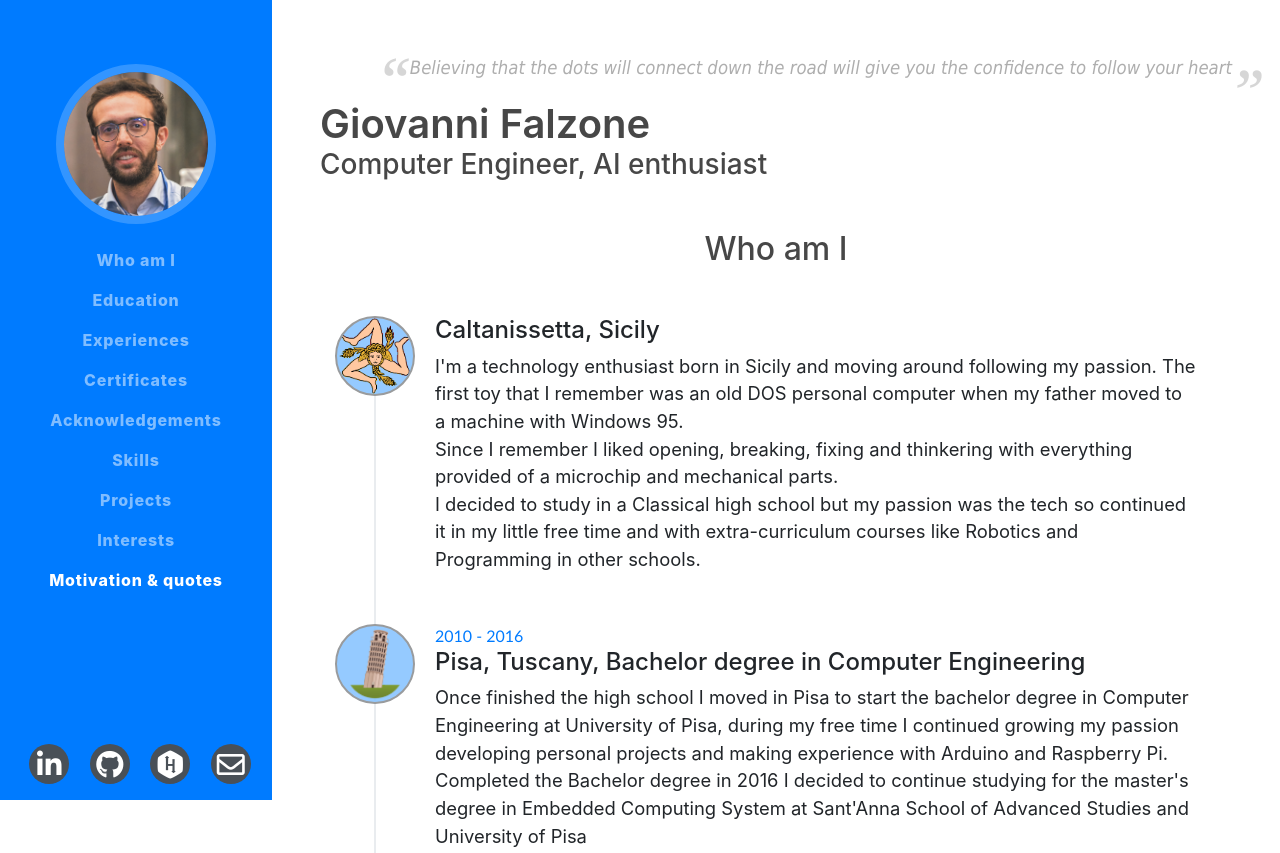
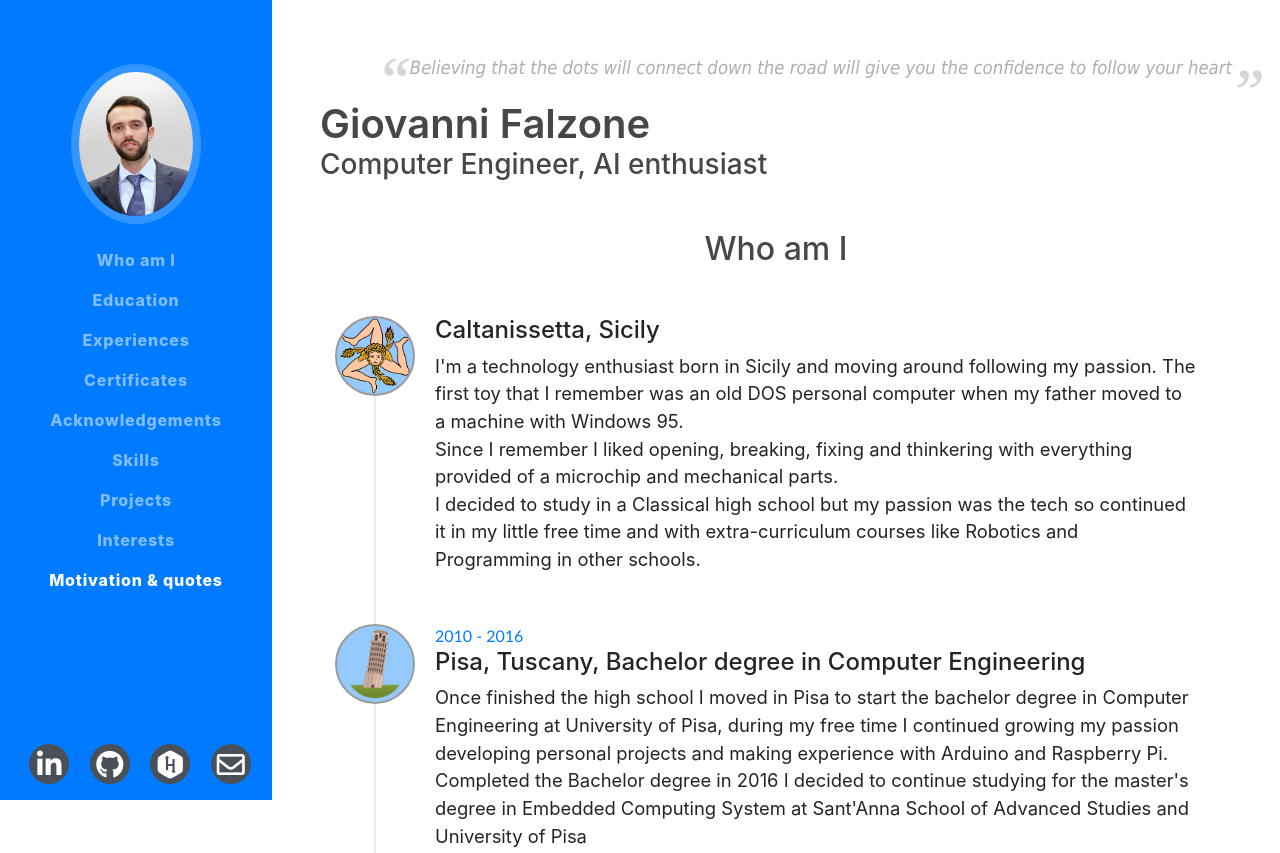
Before and after one commit to GiovanniFalzone/GiovanniFalzone.github.io, a website with bundled scripts: page index.html in a window 1280 px wide. Shown: the top 853 px of the page. Built offline with nearby package versions, Linux system fonts and the light colour scheme; a web font is replaced by a local one.

Commit message:
update profile image

```diff
--- a/index.html
+++ b/index.html
@@ -31,7 +31,7 @@
 		<a class="navbar-brand js-scroll-trigger" href="#page-top">
 			<span class="d-block d-lg-none">Giovanni Falzone</span>
 			<span class="d-none d-lg-block profile_img_container">
-				<img class="img-fluid img-profile rounded-circle mx-auto mb-2" src="img/profile.png" alt="profile picture">
+				<img class="img-fluid img-profile rounded-circle mx-auto mb-2" src="img/profile.jpg" alt="profile picture">
 			</span>
 		</a>
 		<button class="navbar-toggler" type="button" data-toggle="collapse" data-target="#navbarSupportedContent" aria-controls="navbarSupportedContent" aria-expanded="false" aria-label="Toggle navigation">
```
Also changed, not shown: img/profile.jpg (added), img/profile.png (deleted).
